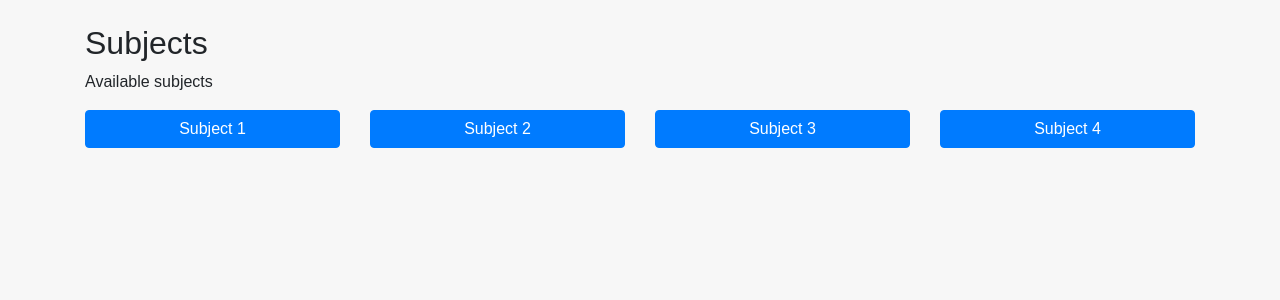
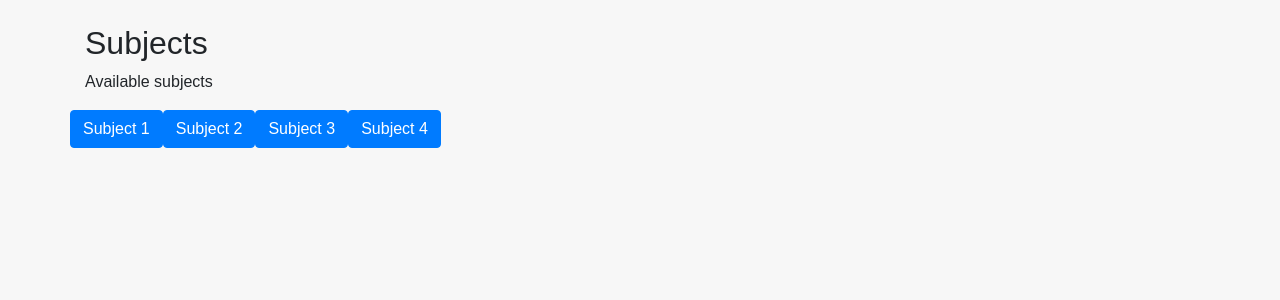
Before and after one commit to reliantrobin10/hackhaton-static-site-azure, a Flask app: page / in a window 1280 px wide. Shown: the part 104-404 px from the top of the page. Run offline with Flask 3, Linux system fonts and the light colour scheme; some libraries are stand-ins or nearby versions.

Commit message:
Update main.html

```diff
--- a/templates/main.html
+++ b/templates/main.html
@@ -18,26 +18,18 @@
     </div>
     <nav class="container">
         <div class="row">
-            <div class="col-md-3">
                 <form action="/subject" class="text-center">
                     <button type="submit" class="btn btn-primary btn-block">Subject 1</button>
                 </form>
-            </div>
-            <div class="col-md-3">
                 <form action="/subject" class="text-center">
                     <button type="submit" class="btn btn-primary btn-block">Subject 2</button>
                 </form>
-            </div>
-            <div class="col-md-3">
                 <form action="/subject" class="text-center">
                     <button type="submit" class="btn btn-primary btn-block">Subject 3</button>
                 </form>
-            </div>
-            <div class="col-md-3">
                 <form action="/subject" class="text-center">
                     <button type="submit" class="btn btn-primary btn-block">Subject 4</button>
                 </form>
-            </div>
         </div>
     </nav>
     <!-- Bootstrap JS (optional) -->
```
